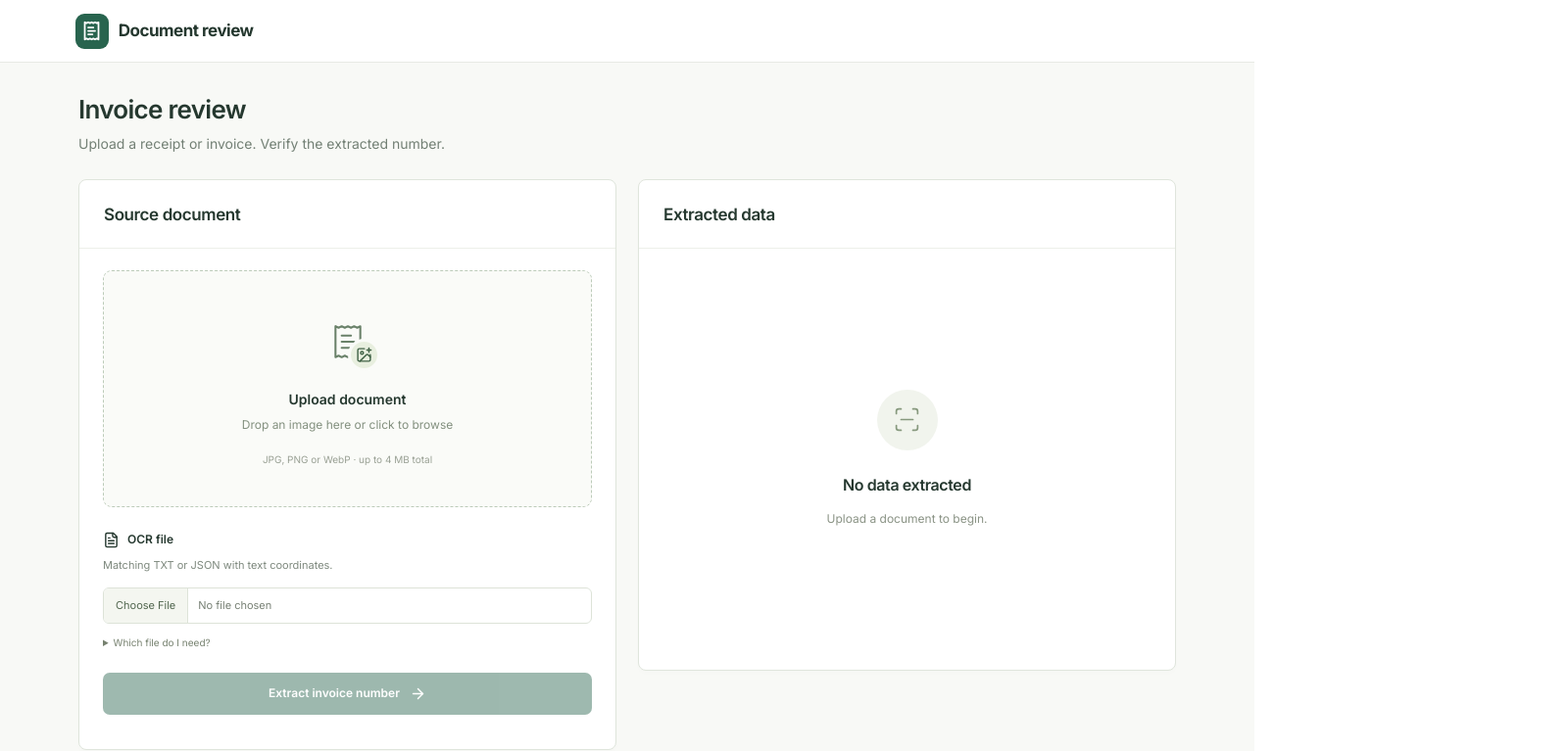
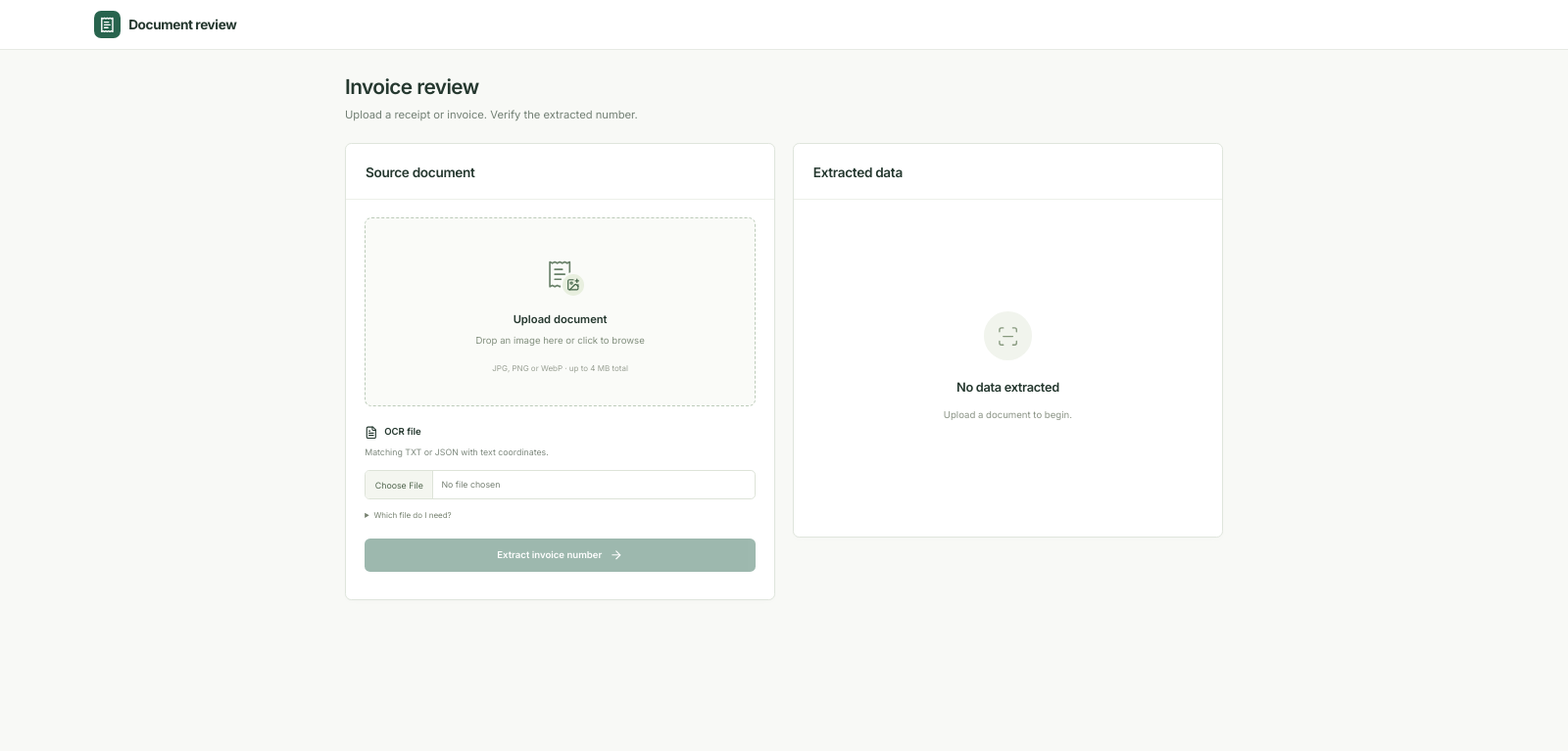
Before and after one commit to ryanznie/invoice, a Next.js app in the folder frontend/: page / in a window 1280 px wide. Shown: the top 767 px of the page at 98% size, 1600 px wide, since content can reach past the window. Built offline with nearby package versions, Linux system fonts and the light colour scheme.

Commit message:
fix(frontend): scale desktop layout to 80 percent

```diff
--- a/frontend/app/globals.css
+++ b/frontend/app/globals.css
@@ -53,6 +53,9 @@ button, a, input, summary, [tabindex] { outline-offset: 5px; }
 :focus-visible { outline: 2px solid #246751; }
 fieldset { min-width: 0; margin: 0; padding: 0; border: 0; }
 .app-shell { min-height: 100vh; background: #f8f9f6; color: #25382f; }
+@media (min-width: 761px) {
+  .app-shell { zoom: 0.8; width: 125%; min-height: 125vh; }
+}
 .site-header { height: 64px; padding: 0 max(6%, calc((100vw - 1200px) / 2)); background: #fff; border-bottom: 1px solid #e7eae4; display: flex; align-items: center; justify-content: space-between; gap: 20px; }
 .brand { display: inline-flex; align-items: center; gap: 10px; font-size: 17px; font-weight: 650; letter-spacing: -.5px; color: #25382f; }
 a.brand:hover { text-decoration: none; }
```
